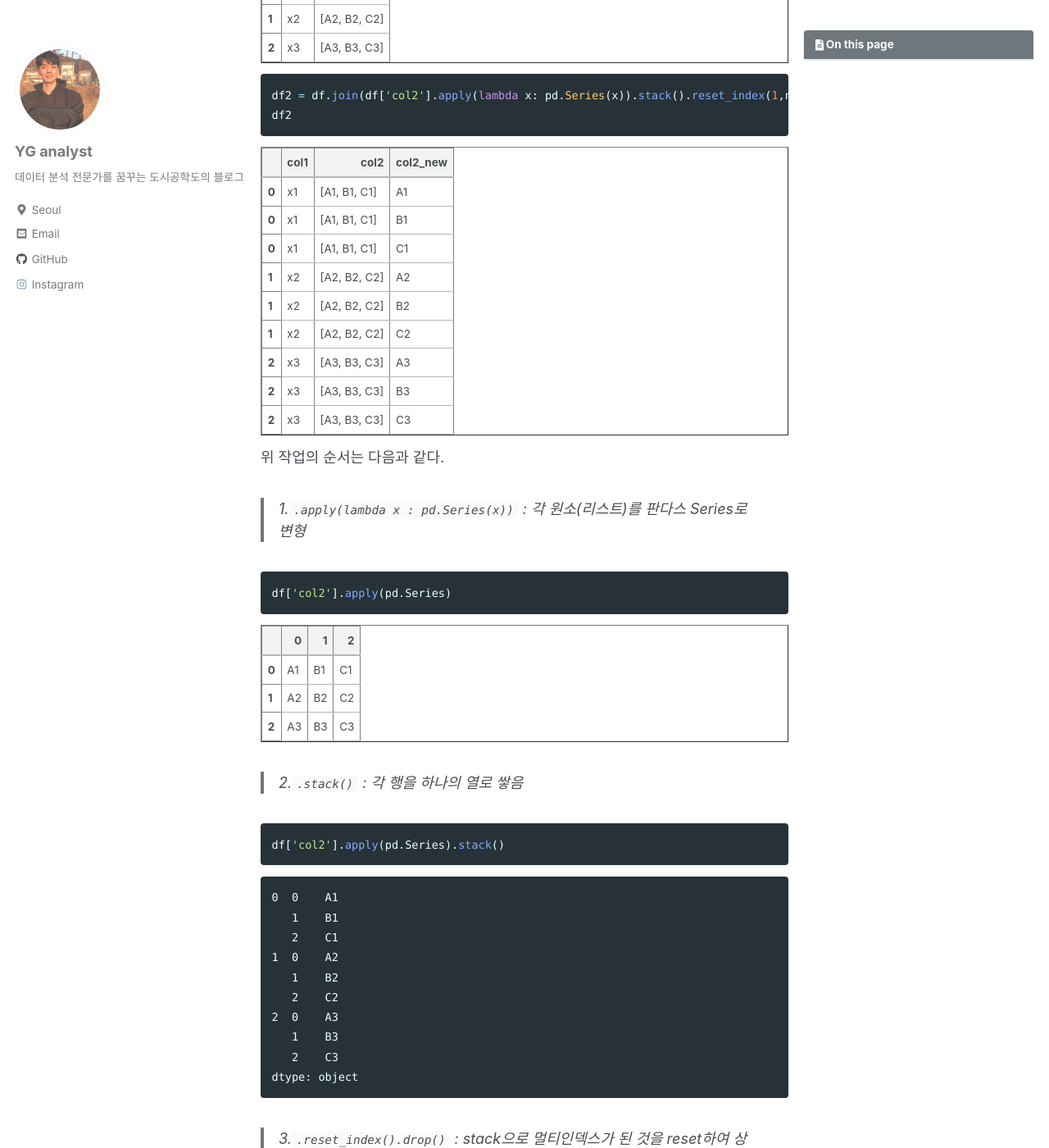
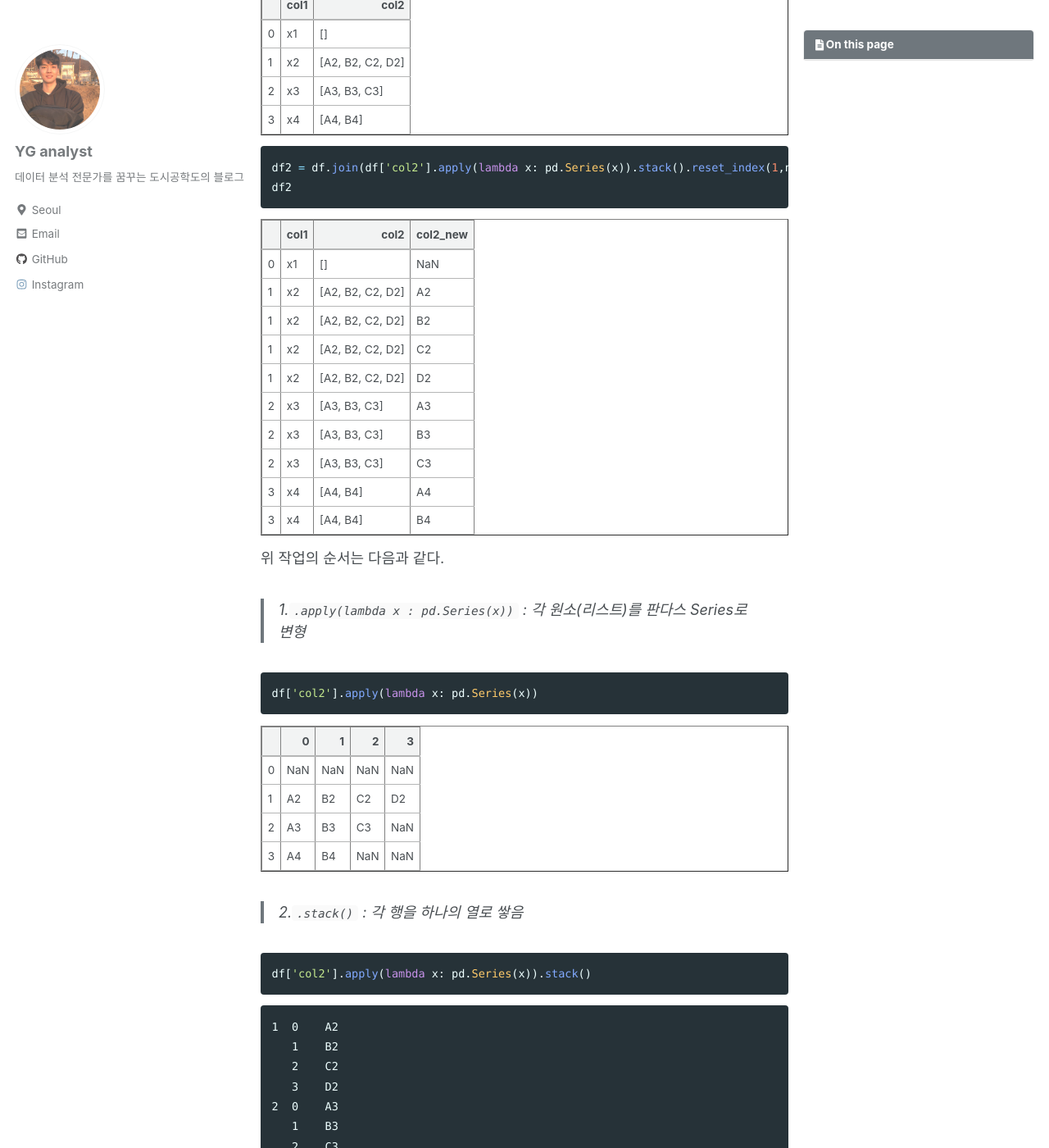
Before and after one commit to yganalyst/yganalyst.github.io, a Jekyll site: the page built from _posts/2019-10-24-memo_12.md, in a window 1280 px wide and 1400 px high, scrolled down 730 px. Shown: the whole window at 82% size. Built offline with Jekyll 4.4.1, drawn with Linux system fonts in a browser that asks for light colours; cached includes are drawn as plain includes; nearby versions of some CDN libraries; comment, search, counter and statistics services are not loaded; some of the changed text lies outside the part shown.

Commit message:
change example

````diff
--- a/_posts/2019-10-24-memo_12.md
+++ b/_posts/2019-10-24-memo_12.md
@@ -35,8 +35,8 @@ last_modified_at: 2019-10-24T19:00-19:30
 
 ```python
 import pandas as pd
-df = pd.DataFrame({'col1': ['x1','x2','x3'],
-                   'col2': [['A1','B1','C1'],['A2','B2','C2'],['A3','B3','C3']]})
+df = pd.DataFrame({'col1': ['x1','x2','x3','x4'],
+                   'col2': [[],['A2','B2','C2','D2'],['A3','B3','C3'], ['A4','B4']]})
 df
 ```
 
@@ -67,19 +67,24 @@ df
   </thead>
   <tbody>
     <tr>
-      <th>0</th>
+      <td>0</td>
       <td>x1</td>
-      <td>[A1, B1, C1]</td>
+      <td>[]</td>
     </tr>
     <tr>
-      <th>1</th>
+      <td>1</td>
       <td>x2</td>
-      <td>[A2, B2, C2]</td>
+      <td>[A2, B2, C2, D2]</td>
     </tr>
     <tr>
-      <th>2</th>
+      <td>2</td>
       <td>x3</td>
       <td>[A3, B3, C3]</td>
+    </tr>
+    <tr>
+      <td>3</td>
+      <td>x4</td>
+      <td>[A4, B4]</td>
     </tr>
   </tbody>
 </table>
@@ -121,62 +126,71 @@ df2
   </thead>
   <tbody>
     <tr>
-      <th>0</th>
+      <td>0</td>
       <td>x1</td>
-      <td>[A1, B1, C1]</td>
-      <td>A1</td>
+      <td>[]</td>
+      <td>NaN</td>
     </tr>
     <tr>
-      <th>0</th>
-      <td>x1</td>
-      <td>[A1, B1, C1]</td>
-      <td>B1</td>
-    </tr>
-    <tr>
-      <th>0</th>
-      <td>x1</td>
-      <td>[A1, B1, C1]</td>
-      <td>C1</td>
-    </tr>
-    <tr>
-      <th>1</th>
+      <td>1</td>
       <td>x2</td>
-      <td>[A2, B2, C2]</td>
+      <td>[A2, B2, C2, D2]</td>
       <td>A2</td>
     </tr>
     <tr>
-      <th>1</th>
+      <td>1</td>
       <td>x2</td>
-      <td>[A2, B2, C2]</td>
+      <td>[A2, B2, C2, D2]</td>
       <td>B2</td>
     </tr>
     <tr>
-      <th>1</th>
+      <td>1</td>
       <td>x2</td>
-      <td>[A2, B2, C2]</td>
+      <td>[A2, B2, C2, D2]</td>
       <td>C2</td>
     </tr>
     <tr>
-      <th>2</th>
+      <td>1</td>
+      <td>x2</td>
+      <td>[A2, B2, C2, D2]</td>
+      <td>D2</td>
+    </tr>
+    <tr>
+      <td>2</td>
       <td>x3</td>
       <td>[A3, B3, C3]</td>
       <td>A3</td>
     </tr>
     <tr>
-      <th>2</th>
+      <td>2</td>
       <td>x3</td>
       <td>[A3, B3, C3]</td>
       <td>B3</td>
     </tr>
     <tr>
-      <th>2</th>
+      <td>2</td>
       <td>x3</td>
       <td>[A3, B3, C3]</td>
       <td>C3</td>
     </tr>
+    <tr>
+      <td>3</td>
+      <td>x4</td>
+      <td>[A4, B4]</td>
+      <td>A4</td>
+    </tr>
+    <tr>
+      <td>3</td>
+      <td>x4</td>
+      <td>[A4, B4]</td>
+      <td>B4</td>
+    </tr>
   </tbody>
 </table>
 </div>
+
+
+
 
 
 위 작업의 순서는 다음과 같다.
@@ -185,9 +199,13 @@ df2
 > 1.`.apply(lambda x : pd.Series(x))` : 각 원소(리스트)를 판다스 Series로 변형
 
 
+
 ```python
-df['col2'].apply(pd.Series)
+df['col2'].apply(lambda x: pd.Series(x))
 ```
+
+
+
 
 <div>
 <style scoped>
@@ -210,47 +228,59 @@ df['col2'].apply(pd.Series)
       <th>0</th>
       <th>1</th>
       <th>2</th>
+      <th>3</th>
     </tr>
   </thead>
   <tbody>
     <tr>
-      <th>0</th>
-      <td>A1</td>
-      <td>B1</td>
-      <td>C1</td>
+      <td>0</td>
+      <td>NaN</td>
+      <td>NaN</td>
+      <td>NaN</td>
+      <td>NaN</td>
     </tr>
     <tr>
-      <th>1</th>
+      <td>1</td>
       <td>A2</td>
       <td>B2</td>
       <td>C2</td>
+      <td>D2</td>
     </tr>
     <tr>
-      <th>2</th>
+      <td>2</td>
       <td>A3</td>
       <td>B3</td>
       <td>C3</td>
+      <td>NaN</td>
+    </tr>
+    <tr>
+      <td>3</td>
+      <td>A4</td>
+      <td>B4</td>
+      <td>NaN</td>
+      <td>NaN</td>
     </tr>
   </tbody>
 </table>
 </div>
 
 
+
 > 2.`.stack()` : 각 행을 하나의 열로 쌓음
 
 ```python
-df['col2'].apply(pd.Series).stack()
+df['col2'].apply(lambda x: pd.Series(x)).stack()
 ```
 
-    0  0    A1
-       1    B1
-       2    C1
     1  0    A2
        1    B2
        2    C2
+       3    D2
     2  0    A3
        1    B3
        2    C3
+    3  0    A4
+       1    B4
     dtype: object
 
 
@@ -259,6 +289,8 @@ df['col2'].apply(pd.Series).stack()
 ```python
 df['col2'].apply(pd.Series).stack().reset_index(1, name='col2_new').drop('level_1', axis=1)
 ```
+
+
 
 
 <div>
@@ -284,40 +316,40 @@ df['col2'].apply(pd.Series).stack().reset_index(1, name='col2_new').drop('level_
   </thead>
   <tbody>
     <tr>
-      <th>0</th>
-      <td>A1</td>
-    </tr>
-    <tr>
-      <th>0</th>
-      <td>B1</td>
-    </tr>
-    <tr>
-      <th>0</th>
-      <td>C1</td>
-    </tr>
-    <tr>
-      <th>1</th>
+      <td>1</td>
       <td>A2</td>
     </tr>
     <tr>
-      <th>1</th>
+      <td>1</td>
       <td>B2</td>
     </tr>
     <tr>
-      <th>1</th>
+      <td>1</td>
       <td>C2</td>
     </tr>
     <tr>
-      <th>2</th>
+      <td>1</td>
+      <td>D2</td>
+    </tr>
+    <tr>
+      <td>2</td>
       <td>A3</td>
     </tr>
     <tr>
-      <th>2</th>
+      <td>2</td>
       <td>B3</td>
     </tr>
     <tr>
-      <th>2</th>
+      <td>2</td>
       <td>C3</td>
+    </tr>
+    <tr>
+      <td>3</td>
+      <td>A4</td>
+    </tr>
+    <tr>
+      <td>3</td>
+      <td>B4</td>
     </tr>
   </tbody>
 </table>
@@ -331,6 +363,7 @@ df['col2'].apply(pd.Series).stack().reset_index(1, name='col2_new').drop('level_
 ```python
 df.join(df['col2'].apply(pd.Series).stack().reset_index(1, name='col2_new').drop('level_1', axis=1))
 ```
+
 
 
 
@@ -359,59 +392,65 @@ df.join(df['col2'].apply(pd.Series).stack().reset_index(1, name='col2_new').drop
   </thead>
   <tbody>
     <tr>
-      <th>0</th>
+      <td>0</td>
       <td>x1</td>
-      <td>[A1, B1, C1]</td>
-      <td>A1</td>
+      <td>[]</td>
+      <td>NaN</td>
     </tr>
     <tr>
-      <th>0</th>
-      <td>x1</td>
-      <td>[A1, B1, C1]</td>
-      <td>B1</td>
-    </tr>
-    <tr>
-      <th>0</th>
-      <td>x1</td>
-      <td>[A1, B1, C1]</td>
-      <td>C1</td>
-    </tr>
-    <tr>
-      <th>1</th>
+      <td>1</td>
       <td>x2</td>
-      <td>[A2, B2, C2]</td>
+      <td>[A2, B2, C2, D2]</td>
       <td>A2</td>
     </tr>
     <tr>
-      <th>1</th>
+      <td>1</td>
       <td>x2</td>
-      <td>[A2, B2, C2]</td>
+      <td>[A2, B2, C2, D2]</td>
       <td>B2</td>
     </tr>
     <tr>
-      <th>1</th>
+      <td>1</td>
       <td>x2</td>
-      <td>[A2, B2, C2]</td>
+      <td>[A2, B2, C2, D2]</td>
       <td>C2</td>
     </tr>
     <tr>
-      <th>2</th>
+      <td>1</td>
+      <td>x2</td>
+      <td>[A2, B2, C2, D2]</td>
+      <td>D2</td>
+    </tr>
+    <tr>
+      <td>2</td>
       <td>x3</td>
       <td>[A3, B3, C3]</td>
       <td>A3</td>
     </tr>
     <tr>
-      <th>2</th>
+      <td>2</td>
       <td>x3</td>
       <td>[A3, B3, C3]</td>
       <td>B3</td>
     </tr>
     <tr>
-      <th>2</th>
+      <td>2</td>
       <td>x3</td>
       <td>[A3, B3, C3]</td>
       <td>C3</td>
     </tr>
+    <tr>
+      <td>3</td>
+      <td>x4</td>
+      <td>[A4, B4]</td>
+      <td>A4</td>
+    </tr>
+    <tr>
+      <td>3</td>
+      <td>x4</td>
+      <td>[A4, B4]</td>
+      <td>B4</td>
+    </tr>
   </tbody>
 </table>
 </div>
````
Also changed, not shown: assets/images/memo/memo_12.png.
